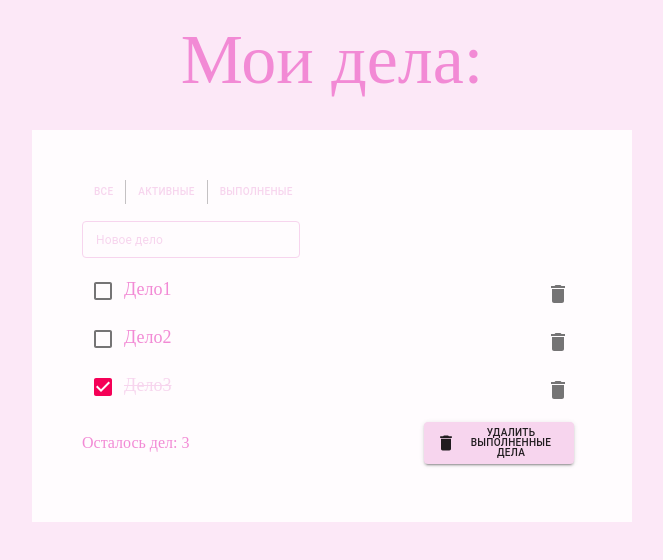
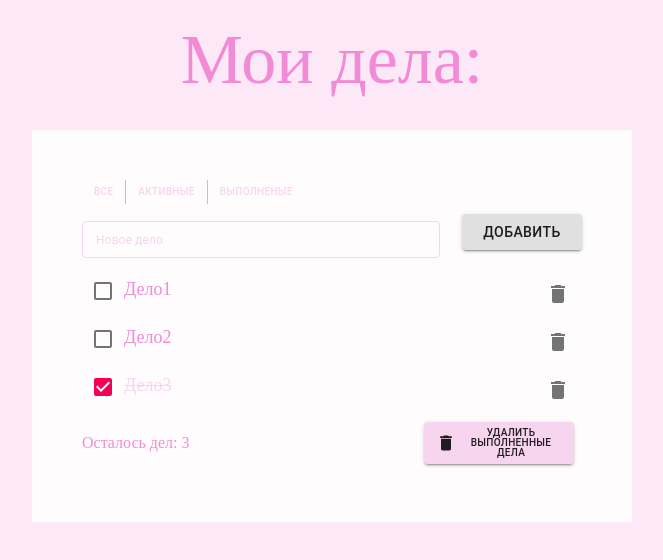
Before and after one commit to WebHeroSchool/Ekaterina-Um.---React_todo, a React (Create React App) app: page / in a window 1280 px wide. Shown: the top 560 px of the page, without its empty margins (308-971 px from the left). Built offline with nearby package versions, Linux system fonts and the light colour scheme.

Commit message:
lesson32

```diff
--- a/src/components/App/App.js
+++ b/src/components/App/App.js
@@ -23,7 +23,8 @@ class App extends React.Component {
           isDone: true,
           id: 3
         }
-      ]
+      ],
+      count: 3
     };
 
     onClickDone = id => {
@@ -44,13 +45,25 @@ class App extends React.Component {
       this.setState({ items: newItemList });
     };
 
+    onClickAdd = value => this.setState(state => ({
+      items: [
+        ...state.items,
+        {
+          value,
+          isDone: false,
+          id: state.count + 1
+        }
+      ],
+      count: state.count + 1
+    }));
+
    render() {
      return (
        <div>
          <div className={styles.title}>Мои дела:</div>
          <div className={styles.wrap}>
            <CustomizedInputs />
-           <InputItem />
+           <InputItem onClickAdd={this.onClickAdd}/>
            <ItemList
               items = {this.state.items}
               onClickDone={this.onClickDone}
--- a/src/components/InputItem/InputItem.js
+++ b/src/components/InputItem/InputItem.js
@@ -1,7 +1,8 @@
 import React from 'react';
 import styles from './InputItem.module.css';
-import { withStyles } from '@material-ui/core/styles';
+import { withStyles, makeStyles } from '@material-ui/core/styles';
 import TextField from '@material-ui/core/TextField';
+import Button from '@material-ui/core/Button';
 
 const CssTextField = withStyles({
   root: {
@@ -15,7 +16,7 @@ const CssTextField = withStyles({
     '& .MuiOutlinedInput-root': {
       '& fieldset': {
         borderColor: '#F7D5EE',
-        width: '200px',
+        width: '340px',
         height: '40px',
         top: '2px',
       },
@@ -30,16 +31,68 @@ const CssTextField = withStyles({
   },
 })(TextField);
 
-export default function CustomizedInputs() {
+// const useStyles = makeStyles((theme) => ({
+//   button: {
+//     marginTop: '7px',
+//     marginRight: '10px',
+//     backgroundColor: '#F7D5EE',
+//     fontSize: '10px',
+//     lineHeight: '10px',
+//     width: '120px',
+//     height: '36px',
+//   },
+// }));
 
-  return (
+class CustomizedInputs extends React.Component {
+  state = {
+    inputValue: ''
+  };
+
+  onButtonClick = () => {
+    if (this.state.inputValue !== '') {
+      this.setState({
+        inputValue: ''
+      });
+      this.props.onClickAdd(this.state.inputValue);
+    } else {
+      this.setState({
+        helperText: 'Не оставляйте поле пустым',
+        error: true
+      });
+    }
+}
+
+  render() {
+    const { onClickAdd } = this.props;
+
+    return(<div className={styles.root}>
       <form noValidate>
         <CssTextField
           className={styles.margin}
-        label="Новое дело"
+          label='Новое дело'
           variant="outlined"
           id="custom-css-outlined-input"
+          value={this.state.inputValue}
+          onChange={event =>
+            this.setState({
+              inputValue: event.target.value.toUpperCase(),
+              helperText: '',
+              error: false
+            })
+          }
+          helperText={this.state.helperText}
+          error={this.state.error}
         />
       </form>
-  );
+      <Button
+        variant="contained"
+        className={styles.button}
+        onClick={this.onButtonClick}
+      >
+        Добавить
+      </Button>
+    </div>);
   }
+}
+
+export default CustomizedInputs;
--- a/src/components/InputItem/InputItem.module.css
+++ b/src/components/InputItem/InputItem.module.css
@@ -1,3 +1,17 @@
+.root{
+  display:flex;
+  flex-direction: row;
+  justify-content: space-between;
+}
 .margin {
   margin: 0px;
 }
+.button {
+  margin-top: 7px;
+  margin-right: 10px;
+  background-color: #F7D5EE;
+  font-size: 10px;
+  line-height: 10px;
+  width: 120px;
+  height: 36px;
+}
```
Lines whose indentation alone changed are shown as unchanged.
